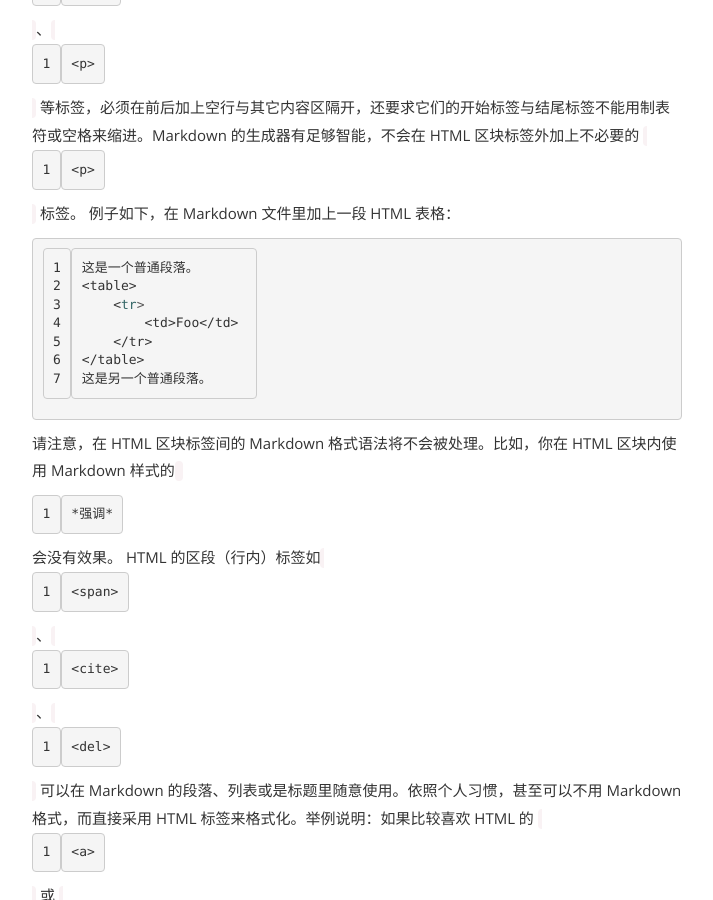
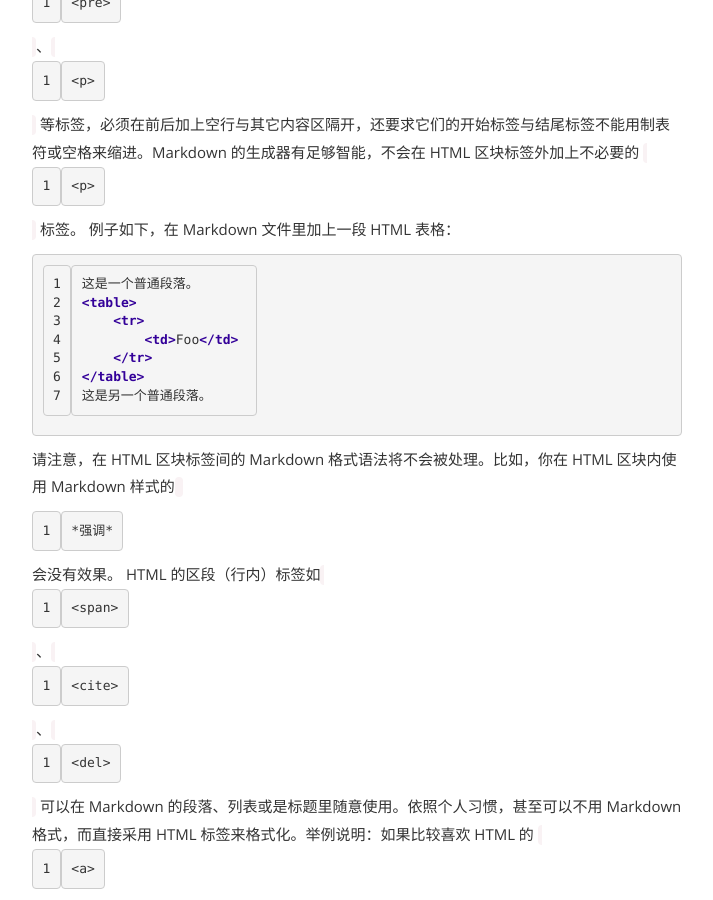
Before and after one commit to LumoCheung/lumocheung.github.com, a Jekyll site: the page built from _posts/2016-04-03-markdown-base.md, in a window 1280 px wide and 900 px high, scrolled down 1003 px. Shown: the whole window, without its empty margins (283-996 px from the left). Built offline with Jekyll 4.4.1, drawn with Linux system fonts in a browser that asks for light colours.

Commit message:
Update 2016-04-03-markdown-base.md

````diff
--- a/_posts/2016-04-03-markdown-base.md
+++ b/_posts/2016-04-03-markdown-base.md
@@ -12,13 +12,13 @@
 总之， Markdown 的语法全由一些符号所组成，这些符号经过精挑细选，其作用一目了然。比如：在文字两旁加上星号，看起来就像\*强调\*。Markdown 的列表看起来，嗯，就是列表。Markdown 的区块引用看起来就真的像是引用一段文字，就像你曾在电子邮件中见过的那样。
 
 ## 概述
-#### 兼容 HTML
+### 兼容 HTML
 Markdown 语法的目标是：成为一种适用于网络的**书写**语言。
 Markdown 不是想要取代 HTML，甚至也没有要和它相近，它的语法种类很少，只对应 HTML 标记的一小部分。Markdown 的构想**不是**要使得 HTML 文档更容易书写。在我看来， HTML 已经很容易写了。Markdown 的理念是，能让文档更容易读、写和随意改。HTML 是一种**发布**的格式，Markdown 是一种**书写**的格式。就这样，Markdown 的格式语法只涵盖纯文本可以涵盖的范围。
 不在 Markdown 涵盖范围之内的标签，都可以直接在文档里面用 HTML 撰写。不需要额外标注这是 HTML 或是 Markdown；只要直接加标签就可以了。
 要制约的只有一些 HTML 区块元素――比如 `<div>`、`<table>`、`<pre>`、`<p>` 等标签，必须在前后加上空行与其它内容区隔开，还要求它们的开始标签与结尾标签不能用制表符或空格来缩进。Markdown 的生成器有足够智能，不会在 HTML 区块标签外加上不必要的 `<p>` 标签。
 例子如下，在 Markdown 文件里加上一段 HTML 表格：
-```bash
+```html
 这是一个普通段落。
 <table>
     <tr>
````
